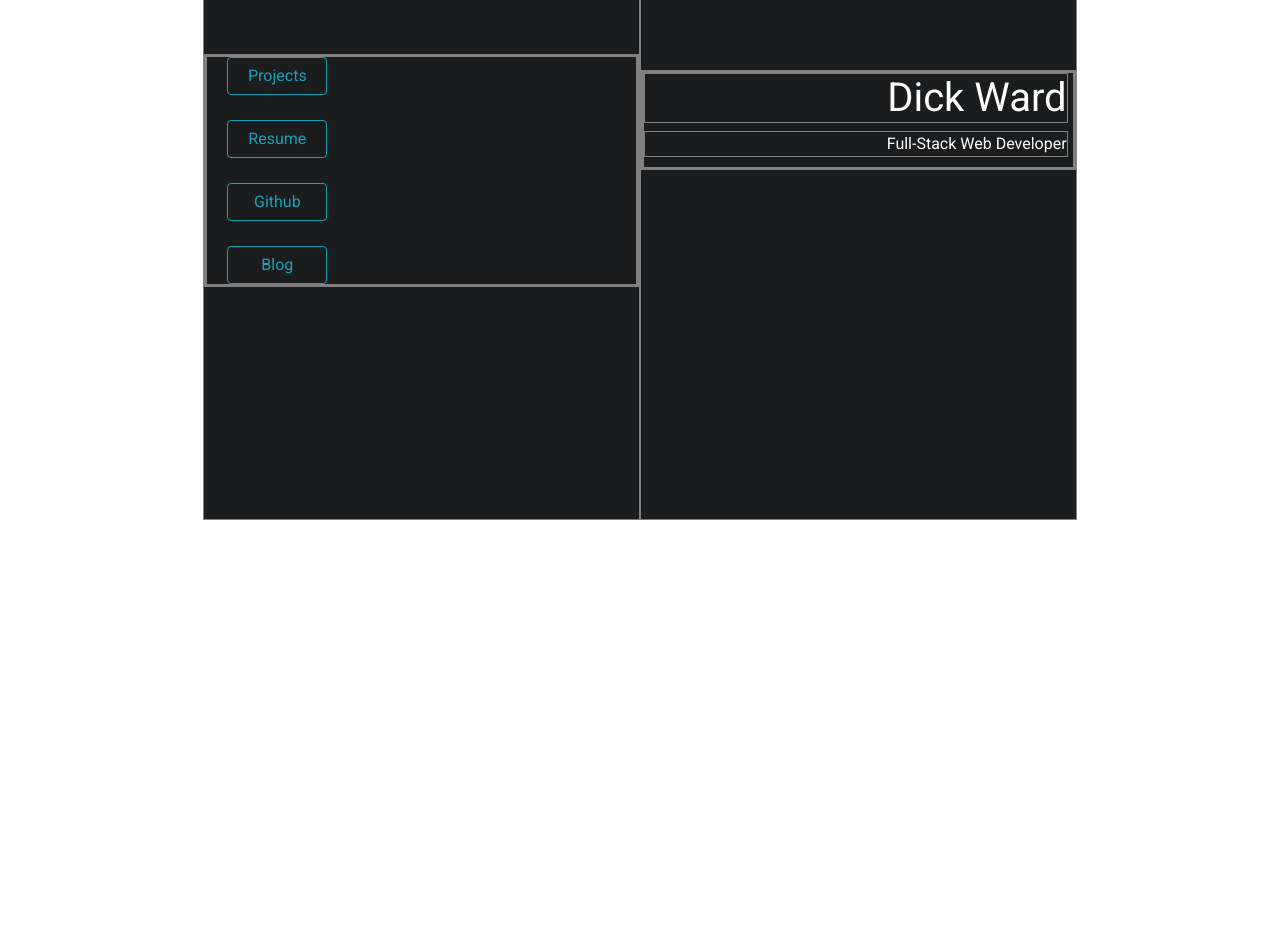
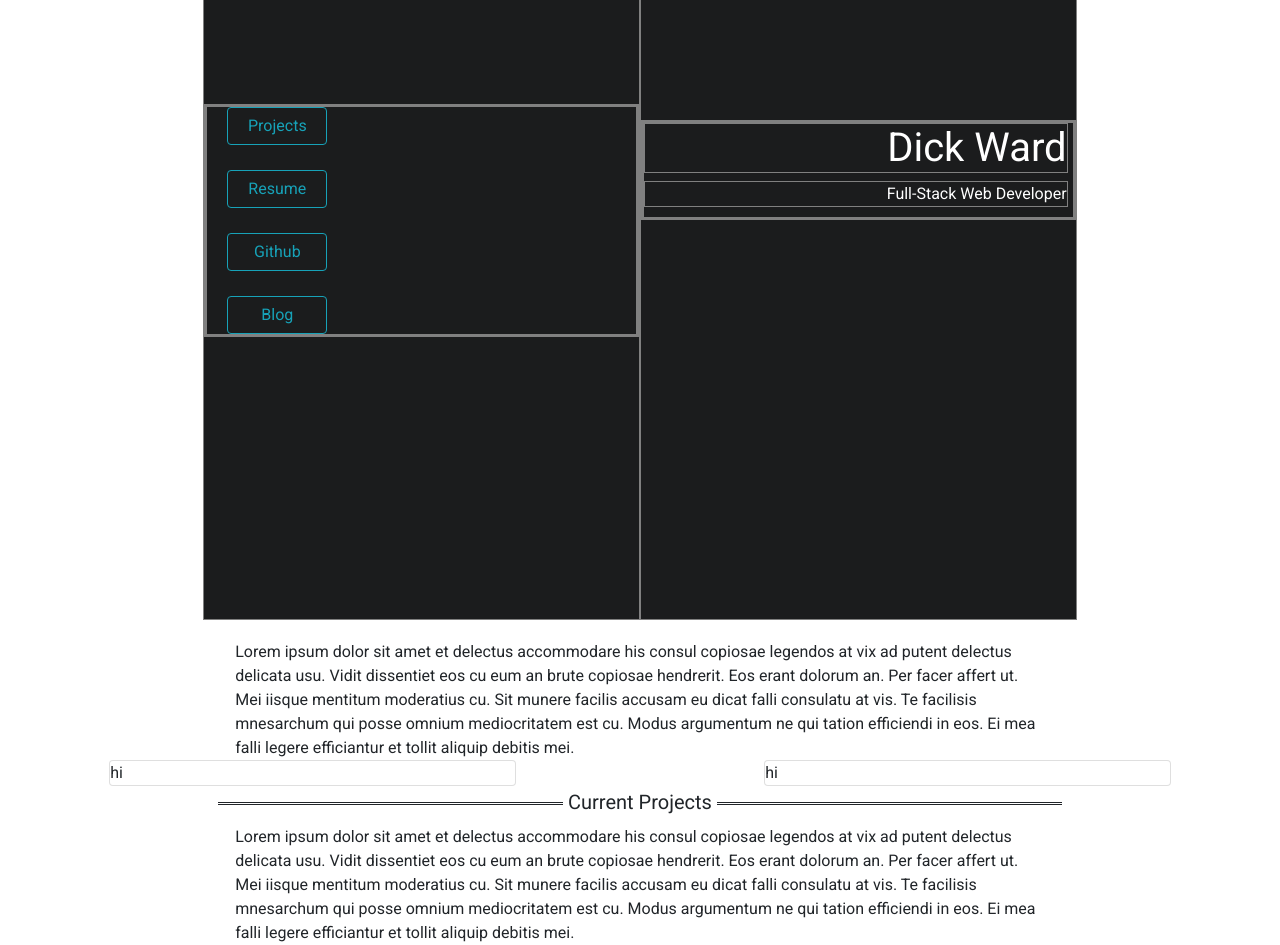
Before and after one commit to Dick-Ward/portfolio_v1, a React (Create React App) app: page / in a window 1280 px wide. Shown: the part 180-1125 px from the top of the page. Before the commit the page ends 800 px from the top, so only its background shows below. Built offline with nearby package versions, Linux system fonts and the light colour scheme.

Commit message:
created bio and current project components. Starting on project list

```diff
--- a/src/App.js
+++ b/src/App.js
@@ -1,9 +1,24 @@
 import React, { Component } from "react";
-import Splash from "./components/Splash.js";
+import Splash from "./components/Splash";
+import Bio from "./components/Bio";
+import CurrentProject from "./components/CurrentProject";
+import ProjectList from "./components/ProjectList";
 
 class App extends Component {
   render() {
-    return <Splash />;
+    return (
+      <div
+        style={{
+          maxWidth: "1500px",
+          margin: "auto"
+        }}
+      >
+        <Splash />
+        <Bio />
+        <ProjectList />
+        <CurrentProject />
+      </div>
+    );
   }
 }
 
--- a/src/components/Bio.js
+++ b/src/components/Bio.js
@@ -0,0 +1,23 @@
+import React from "react";
+import { Row, Col } from "reactstrap";
+
+const Bio = () => {
+  return (
+    <Row>
+      <Col style={{ margin: "auto" }} xs="12" sm="10" lg="8">
+        <div className="textBox">
+          Lorem ipsum dolor sit amet et delectus accommodare his consul copiosae
+          legendos at vix ad putent delectus delicata usu. Vidit dissentiet eos
+          cu eum an brute copiosae hendrerit. Eos erant dolorum an. Per facer
+          affert ut. Mei iisque mentitum moderatius cu. Sit munere facilis
+          accusam eu dicat falli consulatu at vis. Te facilisis mnesarchum qui
+          posse omnium mediocritatem est cu. Modus argumentum ne qui tation
+          efficiendi in eos. Ei mea falli legere efficiantur et tollit aliquip
+          debitis mei.
+        </div>
+      </Col>
+    </Row>
+  );
+};
+
+export default Bio;
--- a/src/components/CurrentProject.js
+++ b/src/components/CurrentProject.js
@@ -0,0 +1,24 @@
+import React from "react";
+import { Row, Col } from "reactstrap";
+
+const CurrentProject = () => {
+  return (
+    <Row>
+      <Col style={{ margin: "auto" }} xs="12" sm="10" lg="8">
+        <hr className="currentProjectsLine" />
+        <div className="textBox">
+          Lorem ipsum dolor sit amet et delectus accommodare his consul copiosae
+          legendos at vix ad putent delectus delicata usu. Vidit dissentiet eos
+          cu eum an brute copiosae hendrerit. Eos erant dolorum an. Per facer
+          affert ut. Mei iisque mentitum moderatius cu. Sit munere facilis
+          accusam eu dicat falli consulatu at vis. Te facilisis mnesarchum qui
+          posse omnium mediocritatem est cu. Modus argumentum ne qui tation
+          efficiendi in eos. Ei mea falli legere efficiantur et tollit aliquip
+          debitis mei.
+        </div>
+      </Col>
+    </Row>
+  );
+};
+
+export default CurrentProject;
--- /dev/null
+++ b/src/components/ProjectList.js
@@ -0,0 +1,22 @@
+import React from "react";
+import { Row, Col, Card } from "reactstrap";
+
+const ProjectList = () => {
+  return (
+    <Row>
+      <Col
+        style={{ margin: "auto" }}
+        xs="12"
+        sm={{ size: "5", offset: 1 }}
+        lg={{ size: "4", offset: 2 }}
+      >
+        <Card>hi</Card>
+      </Col>
+      <Col style={{ margin: "auto" }} xs="12" sm="5" lg="4">
+        <Card>hi</Card>
+      </Col>
+    </Row>
+  );
+};
+
+export default ProjectList;
--- a/src/components/Splash.js
+++ b/src/components/Splash.js
@@ -3,13 +3,8 @@ import { Row, Col, Button } from "reactstrap";
 
 const Splash = () => {
   return (
-    <div
-      style={{
-        maxWidth: "2000px",
-        margin: "auto"
-      }}
-    >
-      <Row style={{ minHeight: "700px" }}>
+    <div>
+      <Row style={{ minHeight: "800px" }}>
         <Col
           className="splashColumn"
           xs="4"
--- a/src/index.css
+++ b/src/index.css
@@ -64,3 +64,27 @@ body {
 .socialBar {
   text-align: right;
 }
+
+.textBox {
+  margin: auto;
+  margin-left: 2%;
+  margin-right: 2%;
+  margin-top: 20px;
+}
+
+/* based on code example from https://css-tricks.com/examples/hrs/ */
+
+.currentProjectsLine {
+  border-top: double;
+  text-align: center;
+}
+
+.currentProjectsLine:after {
+  content: "Current Projects";
+  display: inline-block;
+  position: relative;
+  top: -0.9em;
+  font-size: 1.25em;
+  padding: 0 0.25em;
+  background: white;
+}
```
Also changed, not shown: src/components/Projects.js (deleted).
